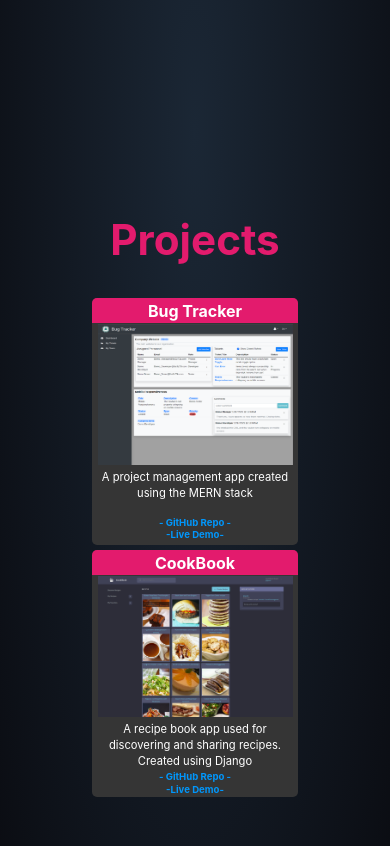
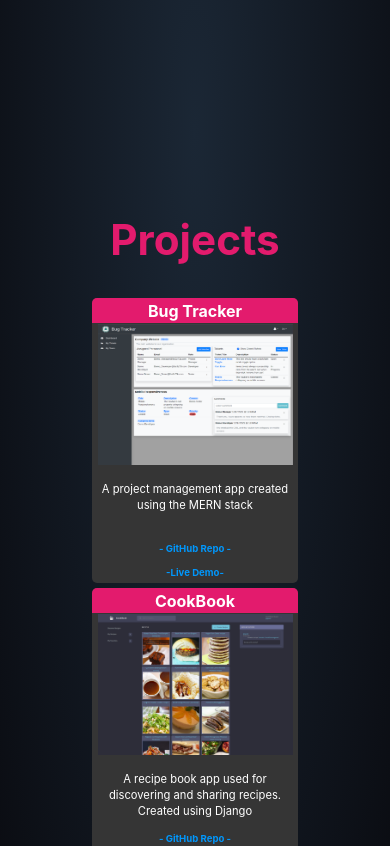
Before and after one commit to jacob-ferrell/portfolio, a React (Vite) app: page / in a window 390 px wide. Shown: the part 1689-2535 px from the top of the page. Built offline with nearby package versions, Linux system fonts and the light colour scheme.

Commit message:
changed css to attempt to prevent projects getting clipped on mobile

```diff
--- a/src/styles/Projects.css
+++ b/src/styles/Projects.css
@@ -53,7 +53,7 @@
         }
         .project {
             width: 50vw;
-            height: 25.5vh;
+            height: 30vh;
             line-height: .5rem;
             justify-content: space-between;
 
```
Also changed, not shown: 1 other file (tests, documents, lock files or other folders).
